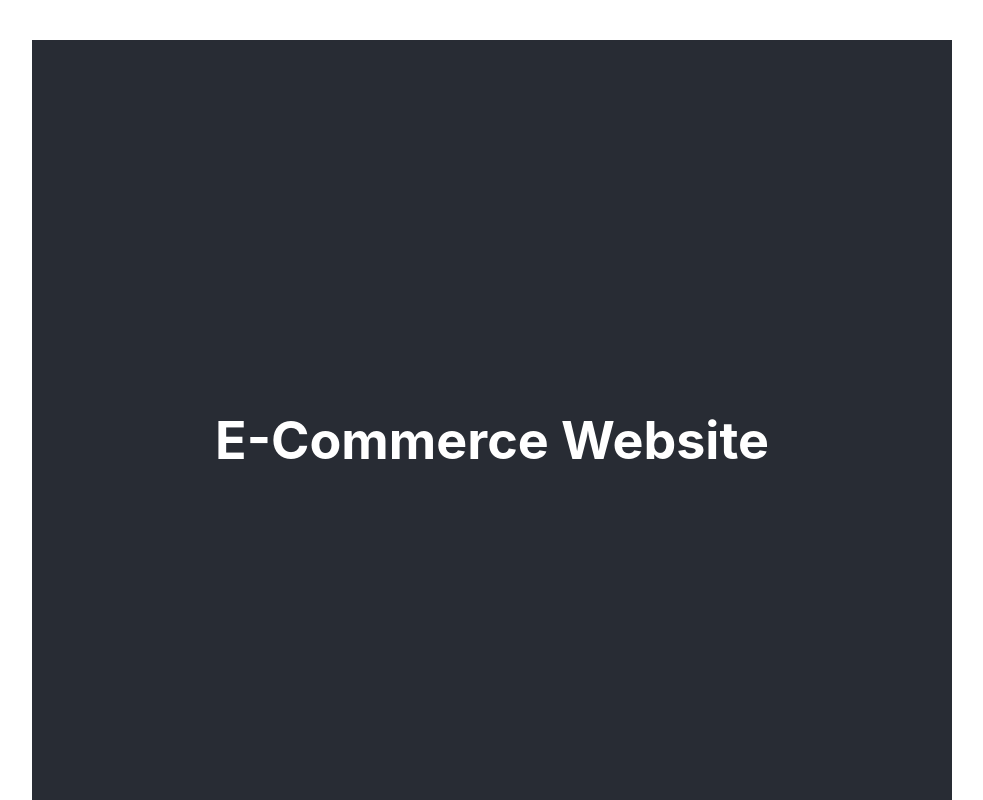
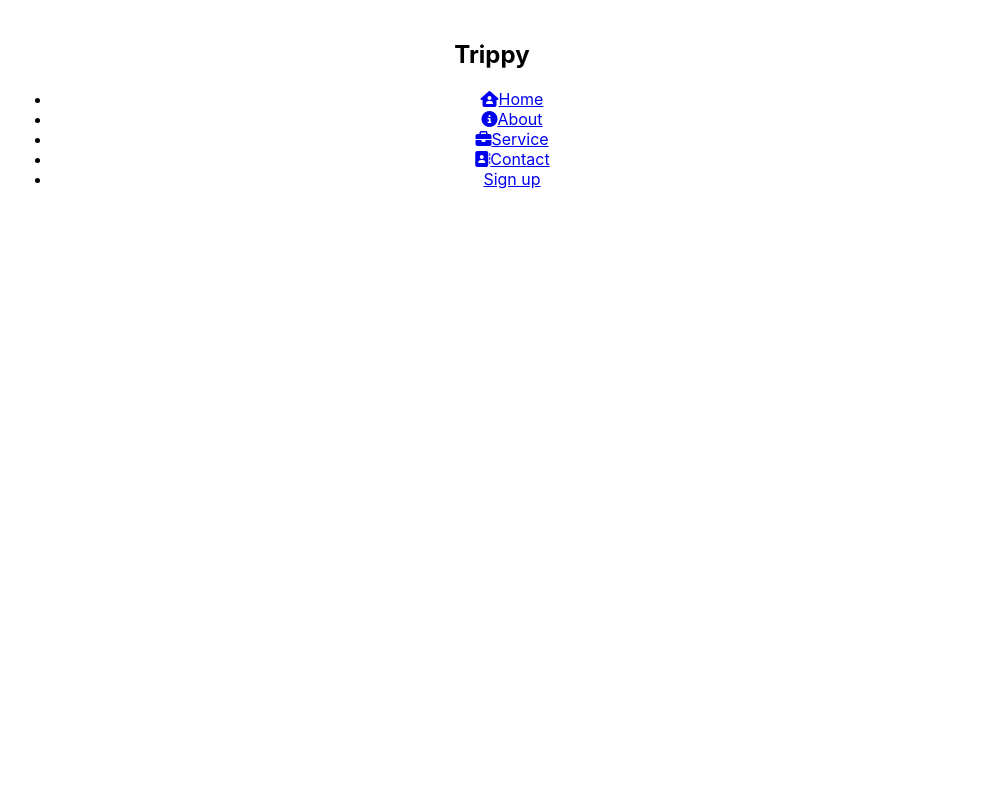
Before and after one commit to jegbune/CRUD-App, a React (Create React App) app: page / in a window 1280 px wide. Shown: the top 800 px of the page, without its empty margins (148-1131 px from the left). Built offline with nearby package versions, Linux system fonts and the light colour scheme.

Commit message:
React Project on NavBar(mapping)

```diff
--- a/public/index.html
+++ b/public/index.html
@@ -24,6 +24,7 @@
       work correctly both with client-side routing and a non-root public URL.
       Learn how to configure a non-root public URL by running `npm run build`.
     -->
+    <link rel="stylesheet" href="https://cdnjs.cloudflare.com/ajax/libs/font-awesome/6.4.0/css/all.min.css" integrity="sha512-iecdLmaskl7CVkqkXNQ/ZH/XLlvWZOJyj7Yy7tcenmpD1ypASozpmT/E0iPtmFIB46ZmdtAc9eNBvH0H/ZpiBw==" crossorigin="anonymous" referrerpolicy="no-referrer" />
     <title>React App</title>
   </head>
   <body>
--- a/src/App.js
+++ b/src/App.js
@@ -4,12 +4,14 @@ import Calculator from './calculator';
 import CheckoutPage from './CheckoutPage';
 import CartPage from './CartPage';
 import EcommercePage from './EcommercePage'
+import Navbar from './components/Navbar';
+import { Routes } from 'react-router-dom';
 
 function App() {
   return (
     <div className="App">
-
-      <EcommercePage />
+      <Navbar />
+      {/* <EcommercePage /> */}
       {/* <CartPage /> */}
       {/* <CheckoutPage /> */}
       {/* <Calculator /> */}
--- /dev/null
+++ b/src/components/Navbar.js
@@ -0,0 +1,35 @@
+import { Link } from 'react-router-dom'
+import './NavbarStyles.css'
+import React, { Component } from 'react'
+import { MenuItems } from './menuItems'
+
+class Navbar extends Component {
+    constructor(props) {
+        super(props)
+
+        this.state = {
+
+        }
+    }
+
+    render() {
+        return (
+            <nav className='NavbarItems'>
+                <h1 className='navbar-logo'>Trippy</h1>
+                <ul className='nav-menu'>
+                    {MenuItems.map((item,index)=>{
+                        return(
+                    <li key={index}>
+                        <a href={item.url}>
+                        <i className={item.icon} aria-hidden="true"></i>{item.title}
+                        </a>
+                    </li>
+                        )
+                    })}
+                </ul>
+            </nav>
+        )
+    }
+}
+
+export default Navbar
--- /dev/null
+++ b/src/components/menuItems.js
@@ -0,0 +1,36 @@
+export const MenuItems = [
+    {
+        title : 'Home',
+        url : '/',
+        cName : 'nav-links',
+        icon : 'fa-solid fa-house-user'
+
+    },
+    {
+        title : 'About',
+        url : '/about',
+        cName : 'nav-links',
+        icon : 'fa-solid fa-circle-info'
+
+    },
+    {
+        title : 'Service',
+        url : '/service',
+        cName : 'nav-links',
+        icon : 'fa-solid fa-briefcase'
+
+    },
+    {
+        title : 'Contact',
+        url : '/contact',
+        cName : 'nav-links',
+        icon : 'fa-solid fa-address-book'
+
+    },
+    {
+        title : 'Sign up',
+        url : '/signup',
+        cName : 'nav-links-mobile',
+
+    },
+]
```
Also changed, not shown: src/components/NavbarStyles.css (added).
